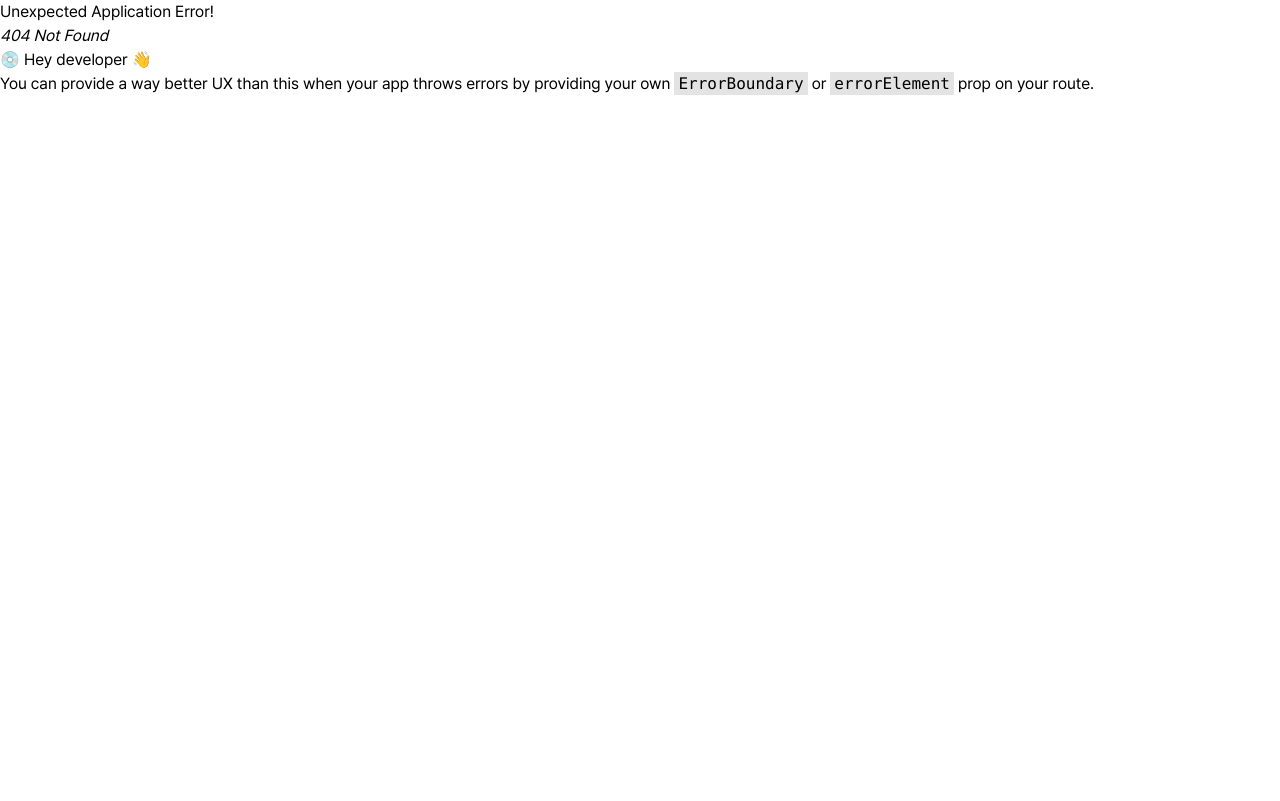
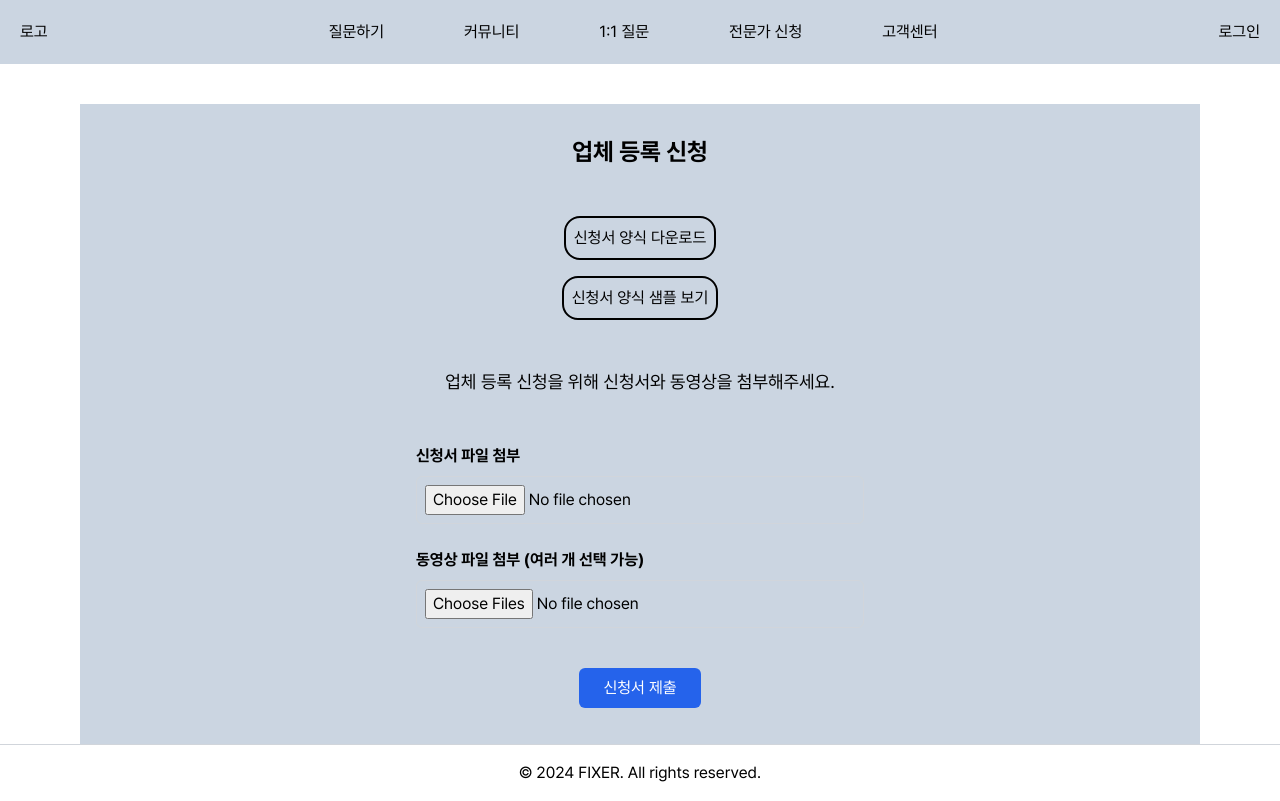
Before and after one commit to DUDADIDO/FIXER, a React (Vite) app in the folder FE/: page /storeregister in a window 1280 px wide. Before the commit this address had no page. Built offline with nearby package versions, Linux system fonts and the light colour scheme.

Commit message:
feat: 업체 등록 페이지

```diff
--- a/FE/src/App.jsx
+++ b/FE/src/App.jsx
@@ -6,6 +6,7 @@ import LoginLayout from "./layout/LoginLayout";
 import RegisterPage from "./pages/RegisterPage";
 import StoreInfoPage from "./pages/StoreInfoPage";
 import StoreSearchPage from "./pages/StoreSearchPage";
+import StoreRegisterPage from "./pages/StoreRegisterPage";
 
 const router = createBrowserRouter([
   {
@@ -15,6 +16,7 @@ const router = createBrowserRouter([
       { path: "/", element: <MainPage /> },
       { path: "/storeinfo", element: <StoreInfoPage /> },
       { path: "/storesearch", element: <StoreSearchPage /> },
+      { path: "/storeregister", element: <StoreRegisterPage /> },
     ],
   },
   {
--- /dev/null
+++ b/FE/src/components/storeregisterpage/RegisterStore.jsx
@@ -0,0 +1,116 @@
+import { useState } from "react";
+
+export default function RegisterStore() {
+  const [applicationForm, setApplicationForm] = useState(null);
+  const [videoFiles, setVideoFiles] = useState([]);
+  const [videoPreviewURLs, setVideoPreviewURLs] = useState([]);
+
+  const handleApplicationFormChange = (e) => {
+    setApplicationForm(e.target.files[0]);
+  };
+
+  const handleVideoFileChange = (e) => {
+    const files = Array.from(e.target.files);
+    setVideoFiles(files);
+
+    // 동영상 파일의 미리보기 URL 생성
+    const fileURLs = files.map((file) => URL.createObjectURL(file));
+    setVideoPreviewURLs(fileURLs);
+  };
+
+  const handleSubmit = (e) => {
+    e.preventDefault();
+    if (!applicationForm || videoFiles.length === 0) {
+      alert("신청서와 동영상 파일을 모두 첨부해주세요.");
+      return;
+    }
+    alert("업체 등록 신청이 완료되었습니다.");
+    // 서버로 데이터를 보내는 로직 추가
+  };
+
+  return (
+    <div className="flex flex-col items-center min-w-full min-h-[80vh] p-8 space-y-12 bg-slate-300">
+      <h1 className="text-2xl font-bold">업체 등록 신청</h1>
+
+      {/* 신청서 양식 다운로드 및 샘플 보기 */}
+      <div className="flex flex-col items-center space-y-4">
+        <a
+          href="/path/to/download/form.pdf"
+          className="border-2 border-black rounded-2xl p-2 transition duration-300 ease-in-out transform hover:bg-black hover:text-white hover:scale-105"
+          download
+        >
+          신청서 양식 다운로드
+        </a>
+        <a
+          href="/path/to/sample/form.pdf"
+          className="border-2 border-black rounded-2xl p-2 transition duration-300 ease-in-out transform hover:bg-black hover:text-white hover:scale-105"
+          target="_blank"
+          rel="noopener noreferrer"
+        >
+          신청서 양식 샘플 보기
+        </a>
+      </div>
+
+      {/* 설명란 */}
+      <div className="text-center text-lg">
+        업체 등록 신청을 위해 신청서와 동영상을 첨부해주세요.
+      </div>
+
+      {/* 신청서 및 동영상 파일 첨부란 */}
+      <form
+        onSubmit={handleSubmit}
+        className="flex flex-col items-center space-y-6 w-full max-w-md"
+      >
+        {/* 신청서 파일 첨부 */}
+        <div className="flex flex-col w-full hover:cursor-pointer">
+          <label htmlFor="applicationForm" className="mb-2 font-semibold">
+            신청서 파일 첨부
+          </label>
+          <input
+            type="file"
+            id="applicationForm"
+            accept=".pdf, .doc, .docx"
+            onChange={handleApplicationFormChange}
+            className="w-full p-2 border border-gray-300 rounded-md"
+          />
+        </div>
+
+        {/* 동영상 파일 첨부 및 미리보기 */}
+        <div className="flex flex-col w-full hover:cursor-pointer">
+          <label htmlFor="videoFile" className="mb-2 font-semibold">
+            동영상 파일 첨부 (여러 개 선택 가능)
+          </label>
+          <input
+            type="file"
+            id="videoFile"
+            accept="video/*"
+            multiple
+            onChange={handleVideoFileChange}
+            className="w-full p-2 border border-gray-300 rounded-md"
+          />
+          {/* 동영상 미리보기 */}
+          <div className="flex flex-wrap gap-4 mt-4">
+            {videoPreviewURLs.map((url, index) => (
+              <video
+                key={index}
+                controls
+                src={url}
+                className="w-48 h-32 border border-gray-300 rounded-md"
+              />
+            ))}
+          </div>
+        </div>
+
+        {/* 제출 버튼 */}
+        <div className="w-full mt-8 flex justify-center">
+          <button
+            type="submit"
+            className="px-6 py-2 bg-blue-600 text-white rounded-md hover:bg-blue-700"
+          >
+            신청서 제출
+          </button>
+        </div>
+      </form>
+    </div>
+  );
+}
--- /dev/null
+++ b/FE/src/pages/StoreRegisterPage.jsx
@@ -0,0 +1,11 @@
+import { useState, useEffect } from "react";
+
+import RegisterStore from "../components/storeregisterpage/RegisterStore";
+
+export default function StoreRegisterPage() {
+  return (
+    <div className="w-full">
+      <RegisterStore />
+    </div>
+  );
+}
```
